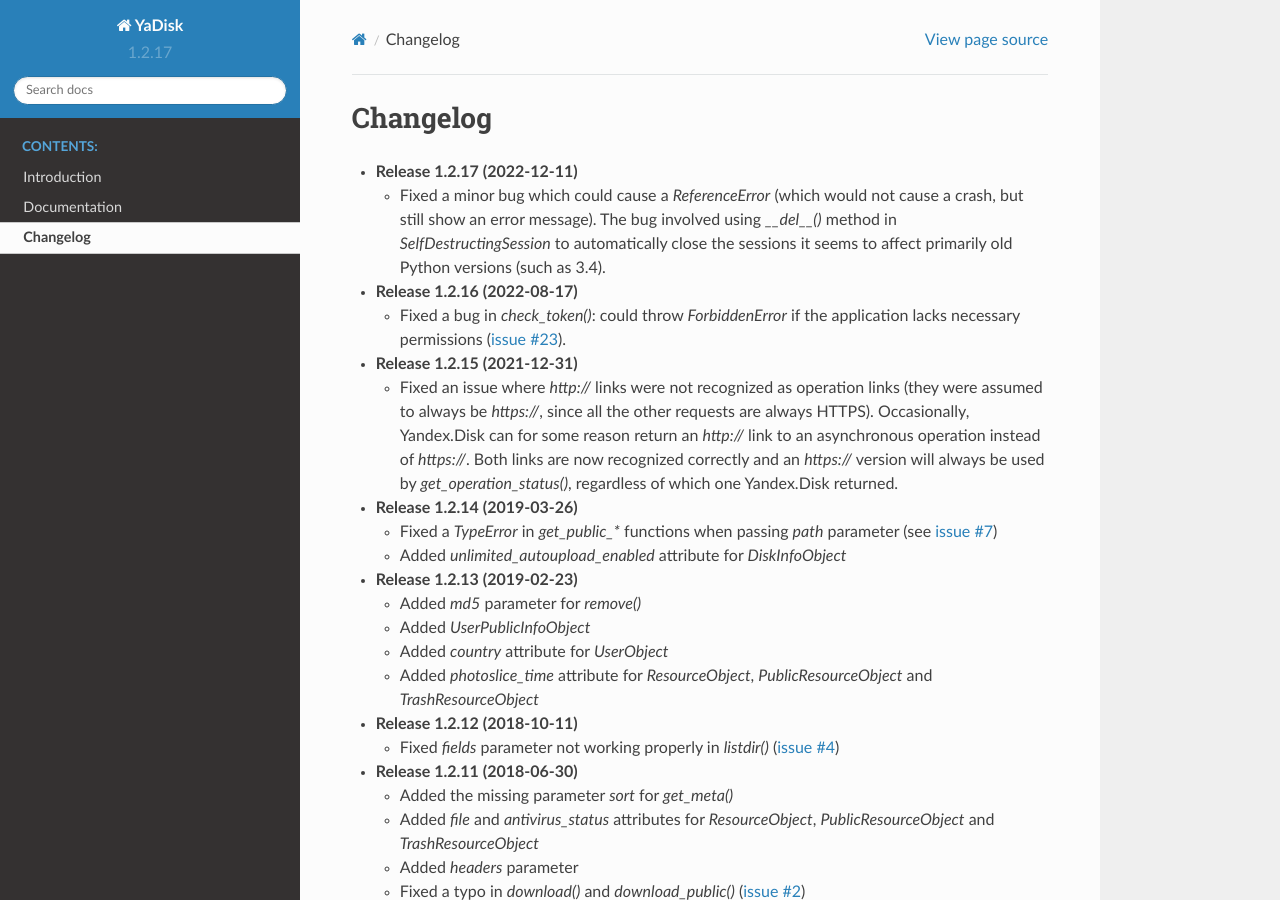
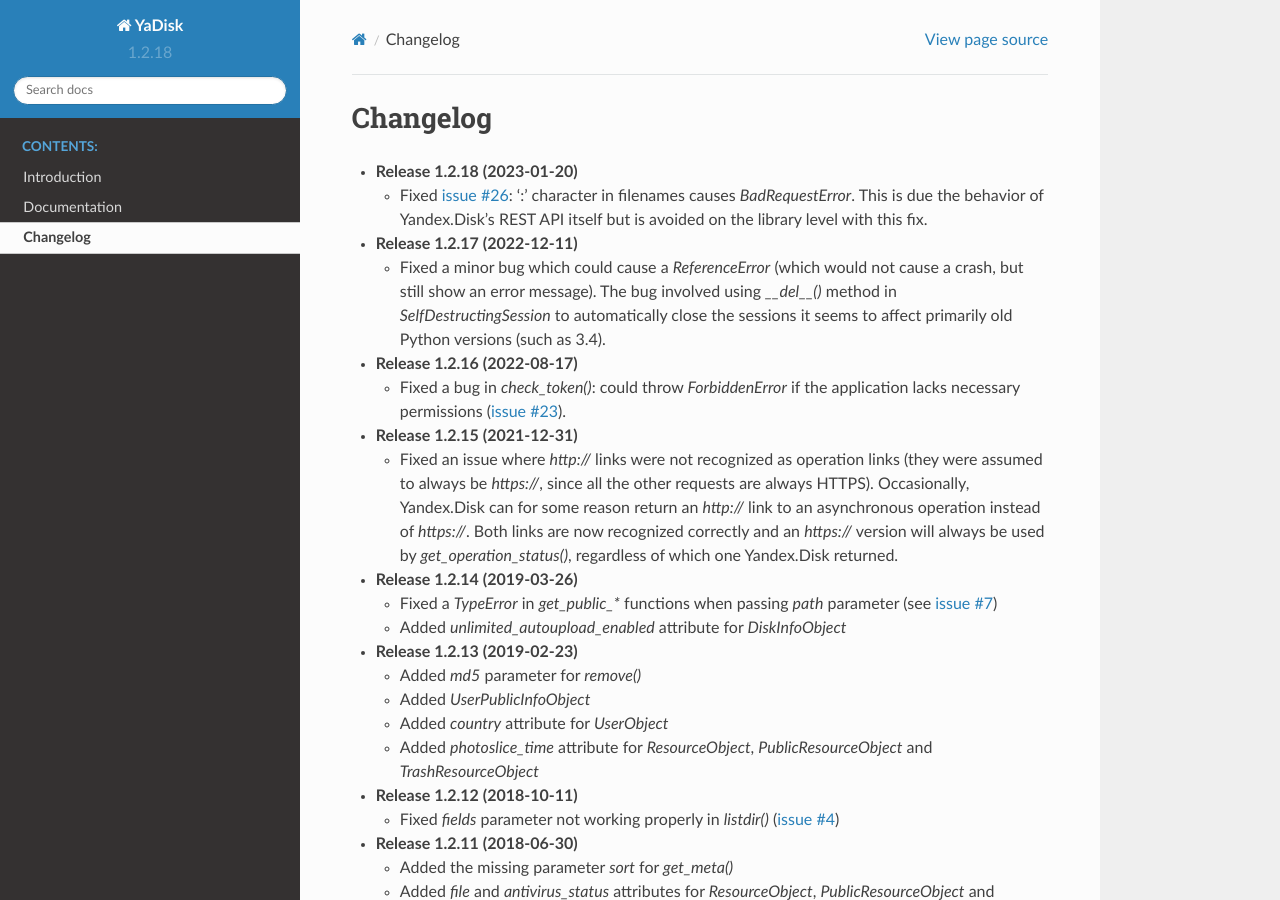
Before and after one commit to ivknv/yadisk, a Sphinx documentation site: the page built from docs/changelog.rst, in a window 1280 px wide and 900 px high. Built offline with Sphinx 7.4.7 and the Read the Docs theme 2.0.0, drawn with Linux system fonts in a browser that asks for light colours; some of the changed text lies outside the part shown.

Commit message:
Version 1.2.18

```diff
--- a/docs/changelog.rst
+++ b/docs/changelog.rst
@@ -5,6 +5,13 @@ Changelog
 .. _issue #4: https://github.com/ivknv/yadisk/issues/4
 .. _issue #7: https://github.com/ivknv/yadisk/issues/7
 .. _issue #23: https://github.com/ivknv/yadisk/issues/23
+.. _issue #26: https://github.com/ivknv/yadisk/issues/26
+
+* **Release 1.2.18 (2023-01-20)**
+
+  * Fixed `issue #26`_: ':' character in filenames causes `BadRequestError`.
+    This is due the behavior of Yandex.Disk's REST API itself but is avoided
+    on the library level with this fix.
 
 * **Release 1.2.17 (2022-12-11)**
 
--- a/docs/conf.py
+++ b/docs/conf.py
@@ -52,7 +52,7 @@ master_doc = 'index'
 
 # General information about the project.
 project = 'YaDisk'
-copyright = '2022, Ivan Konovalov'
+copyright = '2023, Ivan Konovalov'
 author = 'Ivan Konovalov'
 
 # The version info for the project you're documenting, acts as replacement for
@@ -60,9 +60,9 @@ author = 'Ivan Konovalov'
 # built documents.
 #
 # The short X.Y version.
-version = '1.2.17'
+version = '1.2.18'
 # The full version, including alpha/beta/rc tags.
-release = '1.2.17'
+release = '1.2.18'
 
 # The language for content autogenerated by Sphinx. Refer to documentation
 # for a list of supported languages.
--- a/setup.py
+++ b/setup.py
@@ -12,7 +12,7 @@ with codecs.open(os.path.join(module_dir, "README.rst"), encoding="utf8") as f:
     long_description = f.read()
 
 setup(name="yadisk",
-      version="1.2.17",
+      version="1.2.18",
       packages=find_packages(exclude=("tests",)),
       description="Библиотека-клиент REST API Яндекс.Диска / Yandex.Disk REST API client library",
       long_description=long_description,
--- a/yadisk/__init__.py
+++ b/yadisk/__init__.py
@@ -3,4 +3,4 @@
 from . import api, functions, objects, exceptions, utils
 from .yadisk import YaDisk
 
-__version__ = "1.2.17"
+__version__ = "1.2.18"
```
Also changed, not shown: README.en.rst (+7 -0 lines), README.rst (+7 -0 lines), README.ru.rst (+7 -0 lines), 3 other files.
